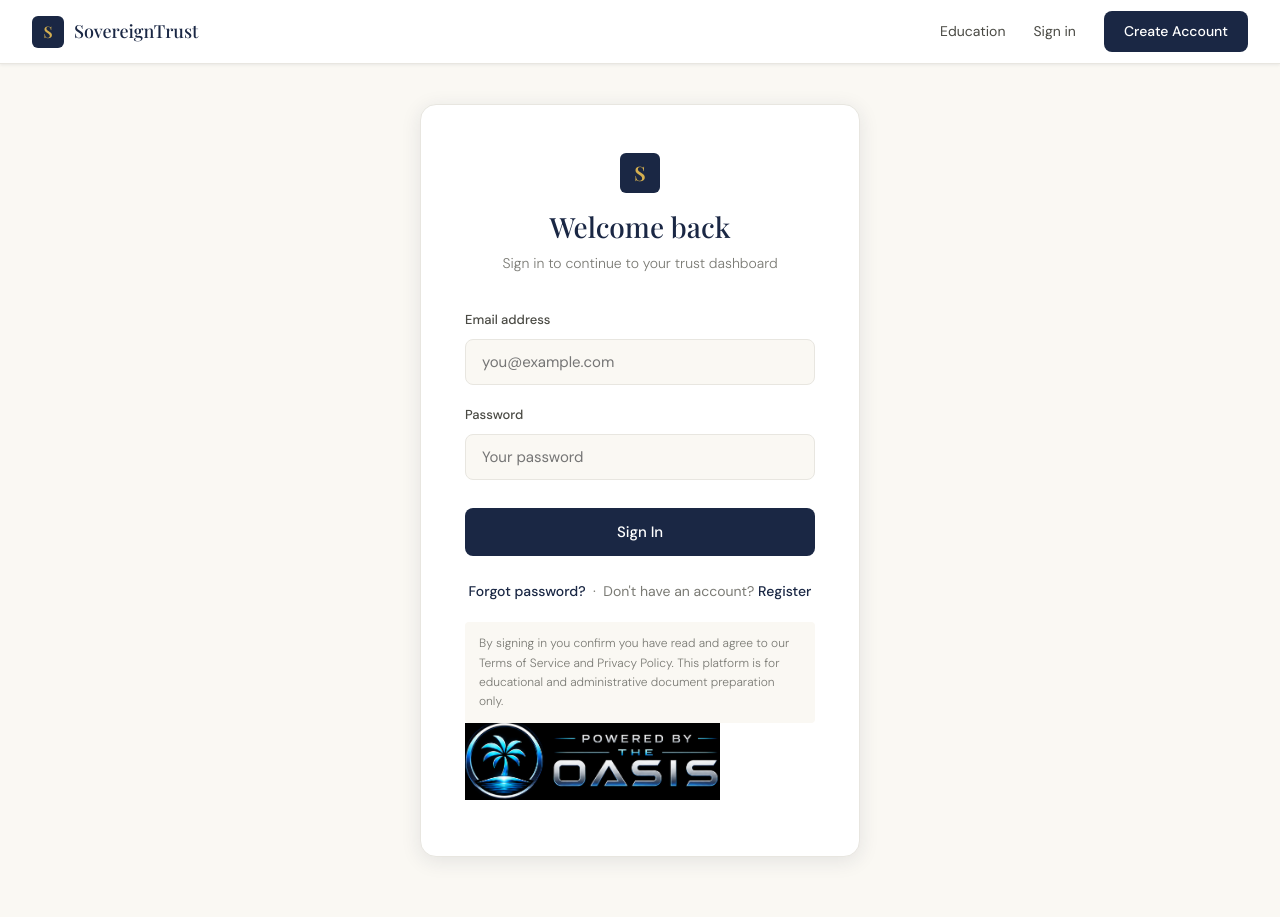
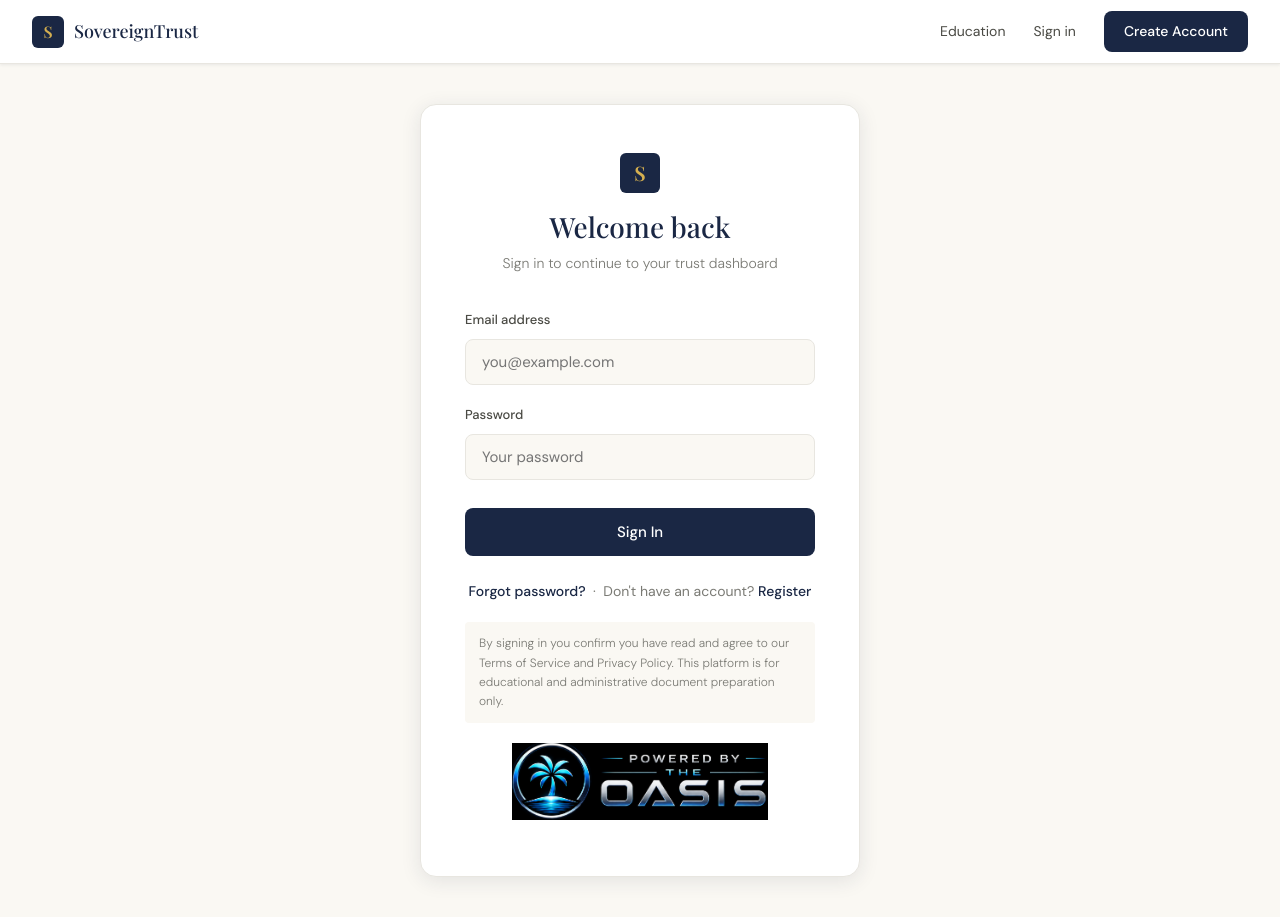
Before and after one commit to NextGenSoftwareUK/trust, a plain HTML site: page login.html in a window 1280 px wide. Drawn offline with nearby package versions, Linux system fonts and the light colour scheme; a web font is replaced by a local one.

Commit message:
improved oasis logos

```diff
--- a/login.html
+++ b/login.html
@@ -52,7 +52,7 @@
       <a href="#">Forgot password?</a> &nbsp;·&nbsp; Don't have an account? <a href="/register.html">Register</a>
     </div>
     <div class="disclaimer-small">By signing in you confirm you have read and agree to our Terms of Service and Privacy Policy. This platform is for educational and administrative document preparation only.</div>
-    <p><img src="/img/PoweredByTheOASISSmall.png" height="77" alt="Powered By The OASIS Logo"></p>
+    <div style="text-align: center; margin-top:20px;"><img src="/img/PoweredByTheOASISSmall.png" height="77" alt="Powered By The OASIS Logo"></div>
   </div>
 </div>
 
```
Also changed, not shown: register.html (+1 -1 lines).
